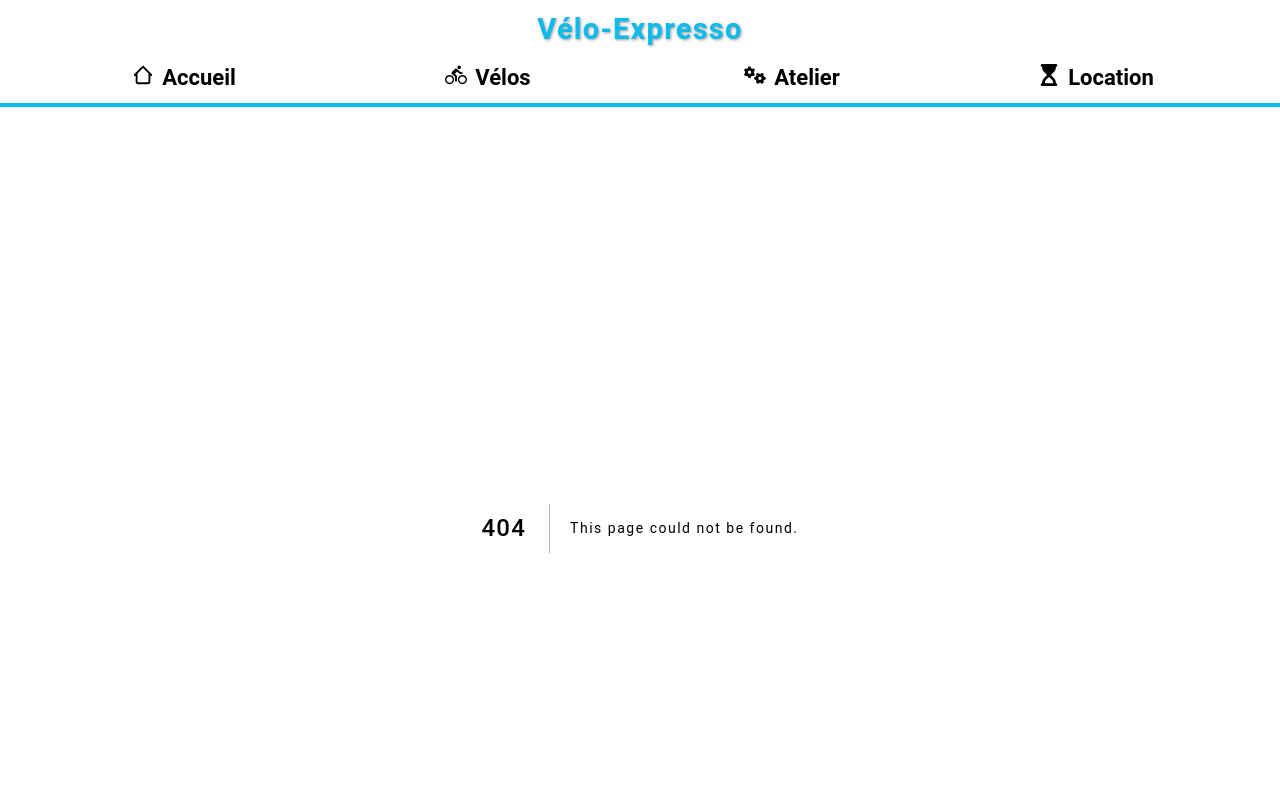
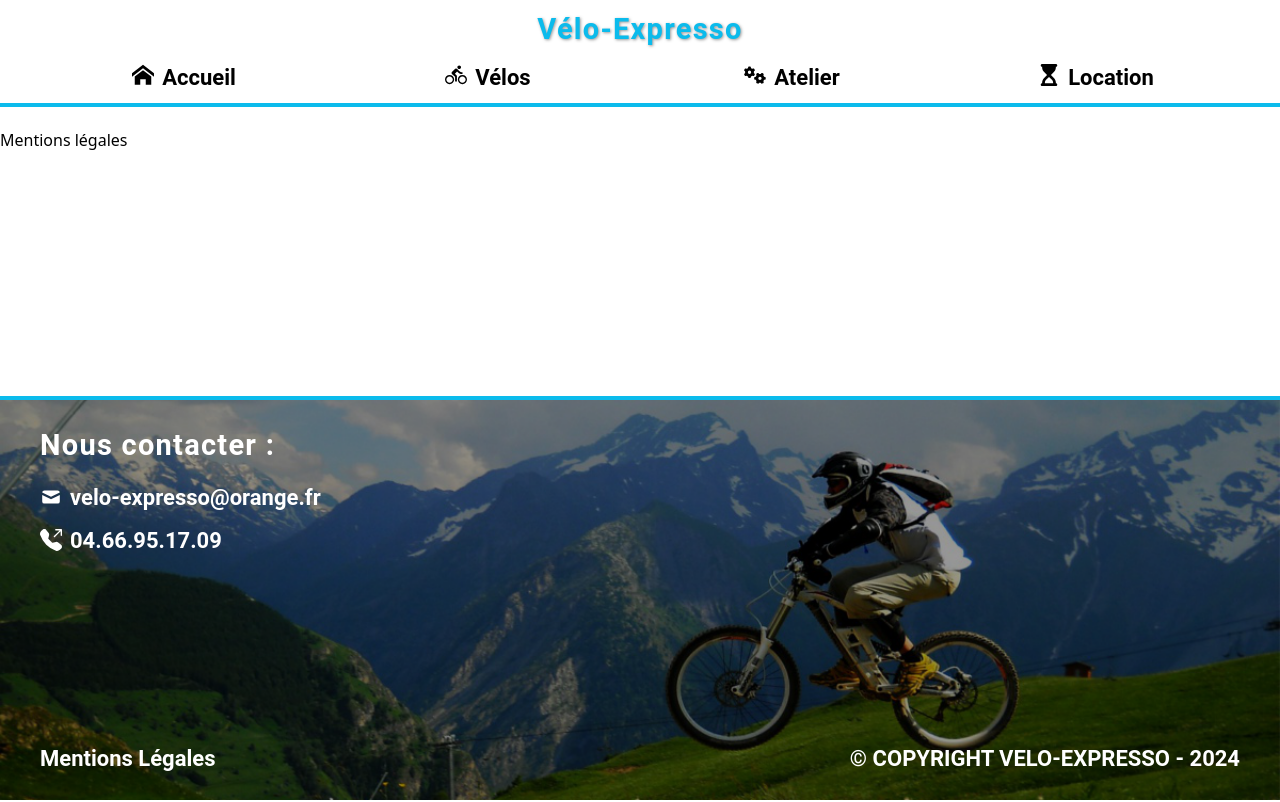
Before and after one commit to ChristopheC-83/velo-expresso-front, a Next.js app: page /legal-notice in a window 1280 px wide. Before the commit this address had no page. Shown: the top 802 px of the page. Built offline with nearby package versions, Linux system fonts and the light colour scheme.

Commit message:
footer ok

```diff
--- /dev/null
+++ b/app/(pages)/legal-notice/page.jsx
@@ -0,0 +1,3 @@
+export default function page() {
+  return <div>Mentions légales</div>;
+}
--- a/app/style/custom.css
+++ b/app/style/custom.css
@@ -70,4 +70,8 @@ p {
   100% {
     transform: translateX(0);
   }
+}
+.bg-footer {
+  background-image: url("../../public/images/footer.png");
+  background-position: top;
 }/*# sourceMappingURL=custom.css.map */
--- a/app/style/files/_utilities.scss
+++ b/app/style/files/_utilities.scss
@@ -24,3 +24,11 @@
     transform: translateX(0);
   }
 }
+
+.bg-footer{
+  background-image: url("../../public/images/footer.png");
+
+background-position: top;
+
+
+}
--- a/components/footer/Footer.jsx
+++ b/components/footer/Footer.jsx
@@ -1,3 +1,40 @@
+import { HiMail } from "react-icons/hi";
+import { BsFillTelephoneOutboundFill } from "react-icons/bs";
+import Link from "next/link";
+
 export default function Footer() {
-  return <div>Footer</div>;
+  return (
+    <div className="w-full text-white border-t-4 border-blue-ve">
+      <div className="bg-footer bg-cover bg-no-repeat bg-center h-[400px] ">
+        <div className="flex flex-col justify-between w-full h-full px-10 py-6">
+          <div className="mb-6">
+            <h3 className="mb-3">Nous contacter :</h3>
+            <h4 className="mb-2">
+              <a
+                href="mailto:velo-expresso@orange.fr"
+                className="flex items-center gap-x-2"
+              >
+                <HiMail />
+                velo-expresso@orange.fr
+              </a>
+            </h4>
+            <h4 className="mb-2">
+              <a
+                href="tel:+04.66.95.17.09"
+                className="flex items-center gap-x-2"
+              >
+                <BsFillTelephoneOutboundFill />
+                04.66.95.17.09
+              </a>
+            </h4>
+          </div>
+          <div className="flex-grow"></div>
+          <div className="flex flex-col justify-between md:flex-row">
+            <h4><Link href="/legal-notice">Mentions Légales</Link></h4>
+            <h4>&copy; COPYRIGHT VELO-EXPRESSO - 2024</h4>
+          </div>
+        </div>
+      </div>
+    </div>
+  );
 }
--- a/lib/navlinks.js
+++ b/lib/navlinks.js
@@ -1,4 +1,5 @@
-import { BiHomeAlt2 } from "react-icons/bi";
+import { ImHome } from "react-icons/im";
+
 import { MdDirectionsBike } from "react-icons/md";
 import { GiDutchBike } from "react-icons/gi";
 import { FaGears } from "react-icons/fa6";
@@ -6,7 +7,8 @@ import { FaHourglassStart } from "react-icons/fa6";
 
 
 export const navlinks = [
-{id:1, name:'Home', path:'/', label : "Accueil", logo:<BiHomeAlt2 />},
+{id:1, name:'Home', path:'/', label : "Accueil", logo:<ImHome />
+},
 {id:2, name:'new-bikes', path:'/new-bikes', label : "Vélos ", logo:<MdDirectionsBike />
 
 },
```
Also changed, not shown: public/images/footer.png (added), 1 other file (tests, documents, lock files or other folders).
